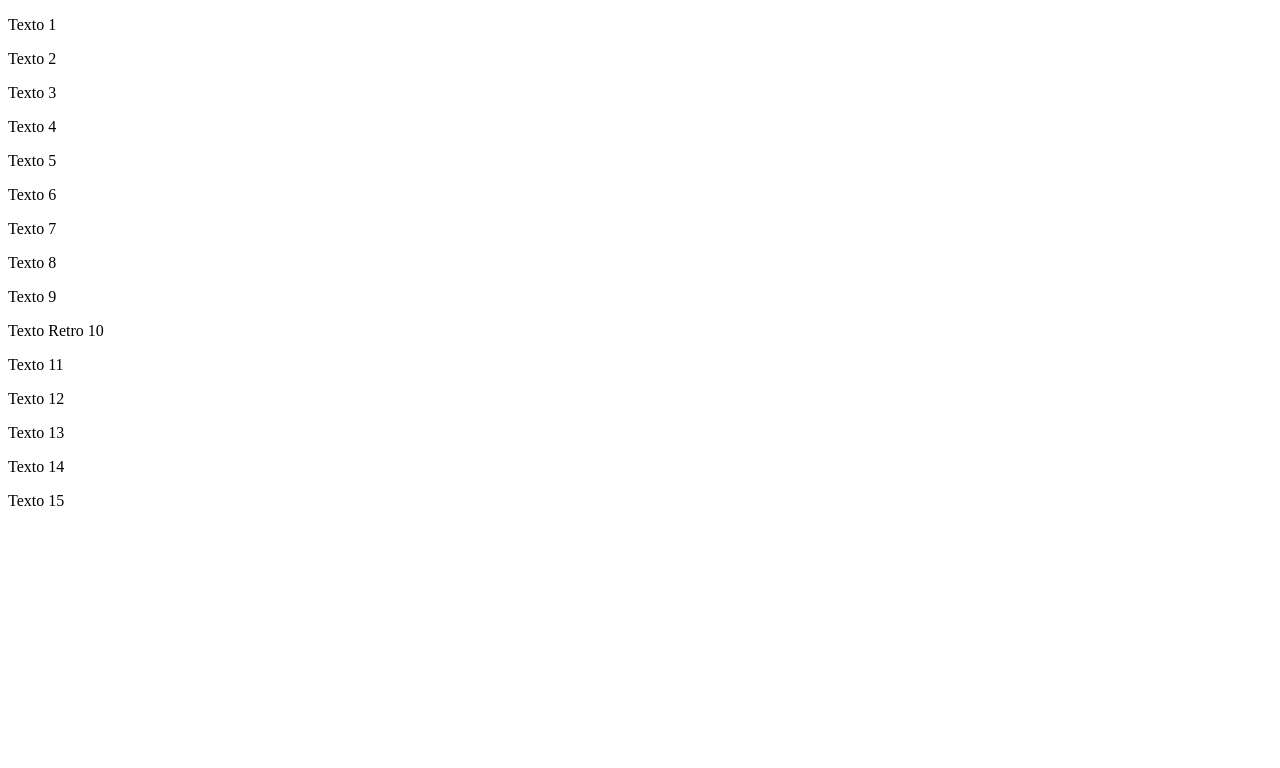
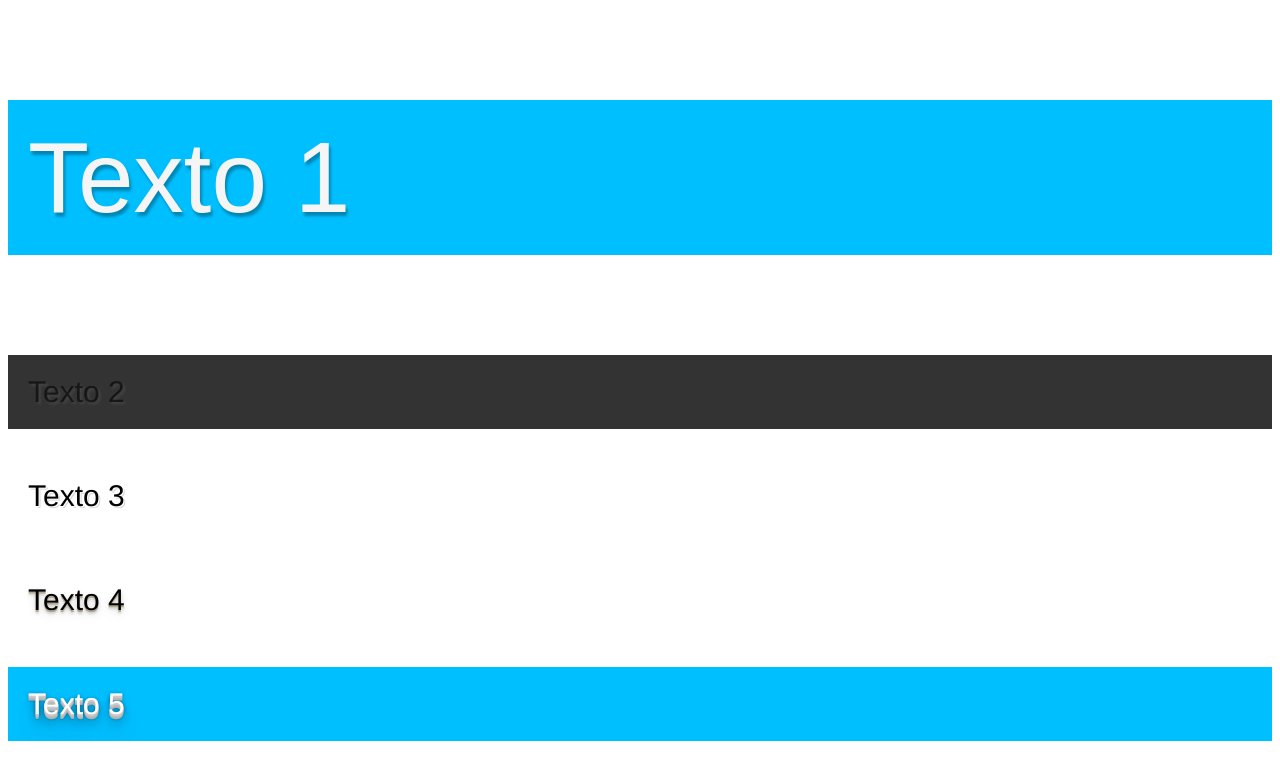
Before and after one commit to GuilhermeHachimine/web-programming-exercises, a plain HTML site: page Exemplos do Material/exemplocss13/index.html in a window 1280 px wide. Shown: the top 768 px of the page. Drawn offline with Linux system fonts and the light colour scheme.

Commit message:
feat: web

```diff
--- a/Exemplos do Material/exemplocss12/fontes.css
+++ b/Exemplos do Material/exemplocss12/fontes.css
@@ -1,24 +1,17 @@
 /*! Generated by Font Squirrel (https://www.fontsquirrel.com) on August 8, 2018 */
 
-
+@font-face {
+  font-family: "lodiszitregular";
+  src: url("fontes/lodiszit-webfont.woff2") format("woff2"),
+    url("fontes/lodiszit-webfont.woff") format("woff");
+  font-weight: normal;
+  font-style: normal;
+}
 
 @font-face {
-    font-family: 'lodiszitregular';
-    src: url('lodiszit-webfont.woff2') format('woff2'),
-         url('lodiszit-webfont.woff') format('woff');
-    font-weight: normal;
-    font-style: normal;
-
+  font-family: "wartkniferegular";
+  src: url("fontes/wartknife-webfont.woff2") format("woff2"),
+    url("fontes/wartknife-webfont.woff") format("woff");
+  font-weight: normal;
+  font-style: normal;
 }
-
-
-
-
-@font-face {
-    font-family: 'wartkniferegular';
-    src: url('wartknife-webfont.woff2') format('woff2'),
-         url('wartknife-webfont.woff') format('woff');
-    font-weight: normal;
-    font-style: normal;
-
-}
--- a/Exemplos do Material/exemplocss12/index.css
+++ b/Exemplos do Material/exemplocss12/index.css
@@ -1,26 +1,23 @@
-/*
 html {
-    font-size: 10px;
+  font-size: 16px;
 }
-*/
 
-/*
+
 h1 {
     font-size: 2.6rem;
     text-transform: capitalize;
 }
-*/
 
-/*
+
+
 h1 + p {
     font-weight: bold;
 }
-*/
 
-/*
+
+
 p {
     font-size: 1.4rem;
     color: red;
     font-family: Helvetica, Arial, sans-serif;
 }
-*/
--- a/Exemplos do Material/exemplocss13/index.css
+++ b/Exemplos do Material/exemplocss13/index.css
@@ -1,79 +1,55 @@
-/*
 html {
   font-size: 10px;
 }
-*/
 
-/*
 p {
   font-size: 3rem;
   font-family: Helvetica, Arial, sans-serif;
   padding: 20px 20px;
 }
-*/
 
-/*
 #p1 {
   background-color: DeepSkyBlue;
   color: white;
   text-shadow: 2px 4px 3px rgba(0, 0, 0, 0.3);
+  font-family: “Open Sans”, sans-serif;
+  color: #f5f5f5;
+  font-size: 100px;
 }
-*/
 
-/*
 #p2 {
   background: #333;
   color: rgba(0, 0, 0, 0.6);
   text-shadow: 2px 2px 3px rgba(255, 255, 255, 0.1);
 }
-*/
 
-/*
 #p3 {
-    text-shadow: 1px 1px 0px #fff,
-    2px 2px 0px rgba(0, 0, 0, 0.15);
+  text-shadow: 1px 1px 0px #fff, 2px 2px 0px rgba(0, 0, 0, 0.15);
 }
-*/
 
-/*
 #p4 {
-    text-shadow: 0px 1.5px 0px #b2a98f,
-    0px 2px 5px rgba(0, 0, 0, 0.15),
-    0px 4px 2px rgba(0, 0, 0, 0.1),
-    0px 6px 10px rgba(0, 0, 0, 0.1);
+  text-shadow: 0px 1.5px 0px #b2a98f, 0px 2px 5px rgba(0, 0, 0, 0.15),
+    0px 4px 2px rgba(0, 0, 0, 0.1), 0px 6px 10px rgba(0, 0, 0, 0.1);
 }
-*/
 
 /* Mark Dotto*/
-/*
 #p5 {
   background-color: DeepSkyBlue;
   color: white;
-    text-shadow: 0 1px 0 #ccc,
-    0 2px 0 #c9c9c9,
-    0 3px 0 #bbb,
-    0 4px 0 #b9b9b9,
-    0 5px 0 #aaa,
-    0 6px 1px rgba(0, 0, 0, .1),
-    0 0 5px rgba(0, 0, 0, .1),
-    0 1px 3px rgba(0, 0, 0, .3),
-    0 3px 5px rgba(0, 0, 0, .2),
-    0 5px 10px rgba(0, 0, 0, .25),
-    0 10px 10px rgba(0, 0, 0, .2),
-    0 20px 20px rgba(0, 0, 0, .15);
+  text-shadow: 0 1px 0 #ccc, 0 2px 0 #c9c9c9, 0 3px 0 #bbb, 0 4px 0 #b9b9b9,
+    0 5px 0 #aaa, 0 6px 1px rgba(0, 0, 0, 0.1), 0 0 5px rgba(0, 0, 0, 0.1),
+    0 1px 3px rgba(0, 0, 0, 0.3), 0 3px 5px rgba(0, 0, 0, 0.2),
+    0 5px 10px rgba(0, 0, 0, 0.25), 0 10px 10px rgba(0, 0, 0, 0.2),
+    0 20px 20px rgba(0, 0, 0, 0.15);
 }
-*/
 
-/*
 #p6 {
   font-weight: bolder;
   background-color: DeepSkyBlue;
   color: white;
   text-shadow: 0px 0px 10px rgba(255, 255, 255, 0.8);
 }
-*/
 
-/*
 #p7 {
   font-weight: bolder;
   background-color: DeepSkyBlue;
@@ -81,137 +57,105 @@ p {
   text-shadow: 1px 2px 3px rgba(0, 0, 0, 0.2),
     -1px -2px 3px rgba(255, 255, 255, 0.6);
 }
-*/
 
-/*
 #p8 {
   color: hsl(80, 70%, 55%);
-    text-shadow: 0 0 2px #fff,
-    -1px -1px 0 hsl(80, 70%, 35%),
-    -2px -2px 1px hsl(80, 70%, 35%),
-    -2px -2px 2px hsl(80, 10%, 15%);
+  text-shadow: 0 0 2px #fff, -1px -1px 0 hsl(80, 70%, 35%),
+    -2px -2px 1px hsl(80, 70%, 35%), -2px -2px 2px hsl(80, 10%, 15%);
 }
-*/
 
-/*
 #p9 {
   background-color: DeepSkyBlue;
   text-shadow: 0px 0px 5px rgba(255, 255, 255, 0.6),
-    0px 0px 15px rgba(255, 255, 255, 0.4),
-    0px 0px 25px rgba(255, 255, 255, 0.3),
+    0px 0px 15px rgba(255, 255, 255, 0.4), 0px 0px 25px rgba(255, 255, 255, 0.3),
     0px 0px 90px rgba(255, 255, 255, 0.3);
   color: rgba(255, 255, 255, 0);
 }
-*/
 
-/*
 #p10 {
   color: #d7ceb2;
   text-transform: capitalize;
   background-color: #222;
-    text-shadow: 3px 3px 0px #2c2e38,
-    5px 5px 0px #5c5f72;
-    font: 80px 'BazarMedium';
+  text-shadow: 3px 3px 0px #2c2e38, 5px 5px 0px #5c5f72;
+  font: 80px "BazarMedium";
   letter-spacing: 10px;
 }
-*/
 
-/*
 #p11 {
   color: #fff;
   background-color: DeepSkyBlue;
-    text-shadow: 0px 1px 0px #999,
-    0px 2px 0px #888,
-    0px 3px 0px #777,
-    0px 4px 0px #666,
-    0px 5px 0px #555,
-    0px 6px 0px #444,
-    0px 7px 0px #333,
+  text-shadow: 0px 1px 0px #999, 0px 2px 0px #888, 0px 3px 0px #777,
+    0px 4px 0px #666, 0px 5px 0px #555, 0px 6px 0px #444, 0px 7px 0px #333,
     0px 8px 7px #001135;
-    font: 80px 'ChunkFiveRegular';
+  font: 80px "ChunkFiveRegular";
 }
-*/
 
-/*
 #p12 {
   font-size: 1500%;
-    text-shadow: 0 0 20px #fefcc9,
-    10px -10px 30px #feec85,
-    -20px -20px 40px #ffae34,
-    20px -30px 35px #ec760c,
-    -20px -40px 40px #cd4606,
-    0 -50px 65px #973716,
-    10px -70px 70px #451b0e;
+  text-shadow: 0 0 20px #fefcc9, 10px -10px 30px #feec85,
+    -20px -20px 40px #ffae34, 20px -30px 35px #ec760c, -20px -40px 40px #cd4606,
+    0 -50px 65px #973716, 10px -70px 70px #451b0e;
 }
-*/
 
-/*
 #p13 {
   font-size: 1500%;
-    font-family: 'Alfa Slab One', cursive;
+  font-family: "Alfa Slab One", cursive;
   background-color: #333;
   -webkit-background-clip: text;
   -moz-background-clip: text;
   background-clip: text;
   color: transparent;
-    text-shadow: 2px 3px 6px rgba(255, 255, 255, 0.5);
+  text-shadow: 2px 3px 6px #aaa9ad;
 }
-*/
 
-/*
 #p14 {
   font-size: 1400%;
-    font-family: 'Alfa Slab One', cursive;
-    text-shadow: 0 1px #808d93,
-    -1px 0 #cdd2d5,
-    -1px 2px #808d93,
-    -2px 1px #cdd2d5,
-    -2px 3px #808d93,
-    -3px 2px #cdd2d5,
-    -3px 4px #808d93,
-    -4px 3px #cdd2d5,
-    -4px 5px #808d93,
-    -5px 4px #cdd2d5,
-    -5px 6px #808d93,
-    -6px 5px #cdd2d5,
-    -6px 7px #808d93,
-    -7px 6px #cdd2d5,
-    -7px 8px #808d93,
-    -8px 7px #cdd2d5;
+  font-family: "Alfa Slab One", cursive;
+  text-shadow: 0 1px #808d93, -1px 0 #cdd2d5, -1px 2px #808d93, -2px 1px #cdd2d5,
+    -2px 3px #808d93, -3px 2px #cdd2d5, -3px 4px #808d93, -4px 3px #cdd2d5,
+    -4px 5px #808d93, -5px 4px #cdd2d5, -5px 6px #808d93, -6px 5px #cdd2d5,
+    -6px 7px #808d93, -7px 6px #cdd2d5, -7px 8px #808d93, -8px 7px #cdd2d5;
 }
-*/
 
-/*
 #p15 {
-    font-family: 'Alfa Slab One', cursive;
+  font-family: "Alfa Slab One", cursive;
   font-size: 1500%;
   color: yellow;
-    text-shadow: 1px 1px 2px rgba(0, 0, 0, 0.7),
-    5px 5px 1px orange,
-    6px 6px 2px rgba(0, 0, 0, 0.7),
-    10px 10px 1px red,
-    11px 11px 2px rgba(0, 0, 0, 0.7),
-    15px 15px 1px purple,
-    16px 16px 2px rgba(0, 0, 0, 0.7);
+  text-shadow: 1px 1px 2px rgba(0, 0, 0, 0.7), 5px 5px 1px orange,
+    6px 6px 2px rgba(0, 0, 0, 0.7), 10px 10px 1px red,
+    11px 11px 2px rgba(0, 0, 0, 0.7), 15px 15px 1px purple,
+    16px 16px 2px rgba(0, 0, 0, 0.7) 0px -2px 24px #fff, 0px -2px 10px #ff3,
+    0px -10px 20px #f90, 0px -20px 40px #c33;
   -webkit-animation: text-snake 1s infinite alternate;
   animation: text-snake 1s infinite alternate;
 }
 
 @-webkit-keyframes text-snake {
   from {
-        text-shadow: 1px 1px 2px rgba(0, 0, 0, 0.7), 5px 5px 1px orange, 6px 6px 2px rgba(0, 0, 0, 0.7), 10px 10px 1px red, 11px 11px 2px rgba(0, 0, 0, 0.7), 15px 15px 1px purple, 16px 16px 2px rgba(0, 0, 0, 0.7);
+    text-shadow: 1px 1px 2px rgba(0, 0, 0, 0.7), 5px 5px 1px orange,
+      6px 6px 2px rgba(0, 0, 0, 0.7), 10px 10px 1px red,
+      11px 11px 2px rgba(0, 0, 0, 0.7), 15px 15px 1px purple,
+      16px 16px 2px rgba(0, 0, 0, 0.7);
   }
   to {
-        text-shadow: -1px 1px 2px rgba(0, 0, 0, 0.7), -5px 5px 1px orange, -6px 6px 2px rgba(0, 0, 0, 0.7), -10px 10px 1px red, -11px 11px 2px rgba(0, 0, 0, 0.7), -15px 15px 1px purple, -16px 16px 2px rgba(0, 0, 0, 0.7);
+    text-shadow: -1px 1px 2px rgba(0, 0, 0, 0.7), -5px 5px 1px orange,
+      -6px 6px 2px rgba(0, 0, 0, 0.7), -10px 10px 1px red,
+      -11px 11px 2px rgba(0, 0, 0, 0.7), -15px 15px 1px purple,
+      -16px 16px 2px rgba(0, 0, 0, 0.7);
   }
 }
 
 @keyframes text-snake {
   from {
-        text-shadow: 1px 1px 2px rgba(0, 0, 0, 0.7), 5px 5px 1px orange, 6px 6px 2px rgba(0, 0, 0, 0.7), 10px 10px 1px red, 11px 11px 2px rgba(0, 0, 0, 0.7), 15px 15px 1px purple, 16px 16px 2px rgba(0, 0, 0, 0.7);
+    text-shadow: 1px 1px 2px rgba(0, 0, 0, 0.7), 5px 5px 1px orange,
+      6px 6px 2px rgba(0, 0, 0, 0.7), 10px 10px 1px red,
+      11px 11px 2px rgba(0, 0, 0, 0.7), 15px 15px 1px purple,
+      16px 16px 2px rgba(0, 0, 0, 0.7);
   }
   to {
-        text-shadow: -1px 1px 2px rgba(0, 0, 0, 0.7), -5px 5px 1px orange, -6px 6px 2px rgba(0, 0, 0, 0.7), -10px 10px 1px red, -11px 11px 2px rgba(0, 0, 0, 0.7), -15px 15px 1px purple, -16px 16px 2px rgba(0, 0, 0, 0.7);
+    text-shadow: -1px 1px 2px rgba(0, 0, 0, 0.7), -5px 5px 1px orange,
+      -6px 6px 2px rgba(0, 0, 0, 0.7), -10px 10px 1px red,
+      -11px 11px 2px rgba(0, 0, 0, 0.7), -15px 15px 1px purple,
+      -16px 16px 2px rgba(0, 0, 0, 0.7);
   }
 }
-*/
```
Also changed, not shown: Exemplos do Material/exemplocss12/index.html (+17 -11 lines), Exemplos do Material/exemplocss14/index.css (+18 -19 lines), Exemplos do Material/exemplocss14/index.html (+7 -0 lines), Exemplos do Material/exemplocss15/index.css (+17 -17 lines), Exemplos do Material/exemplocss18/index.css (+7 -8 lines). Lines whose indentation alone changed are shown as unchanged.
